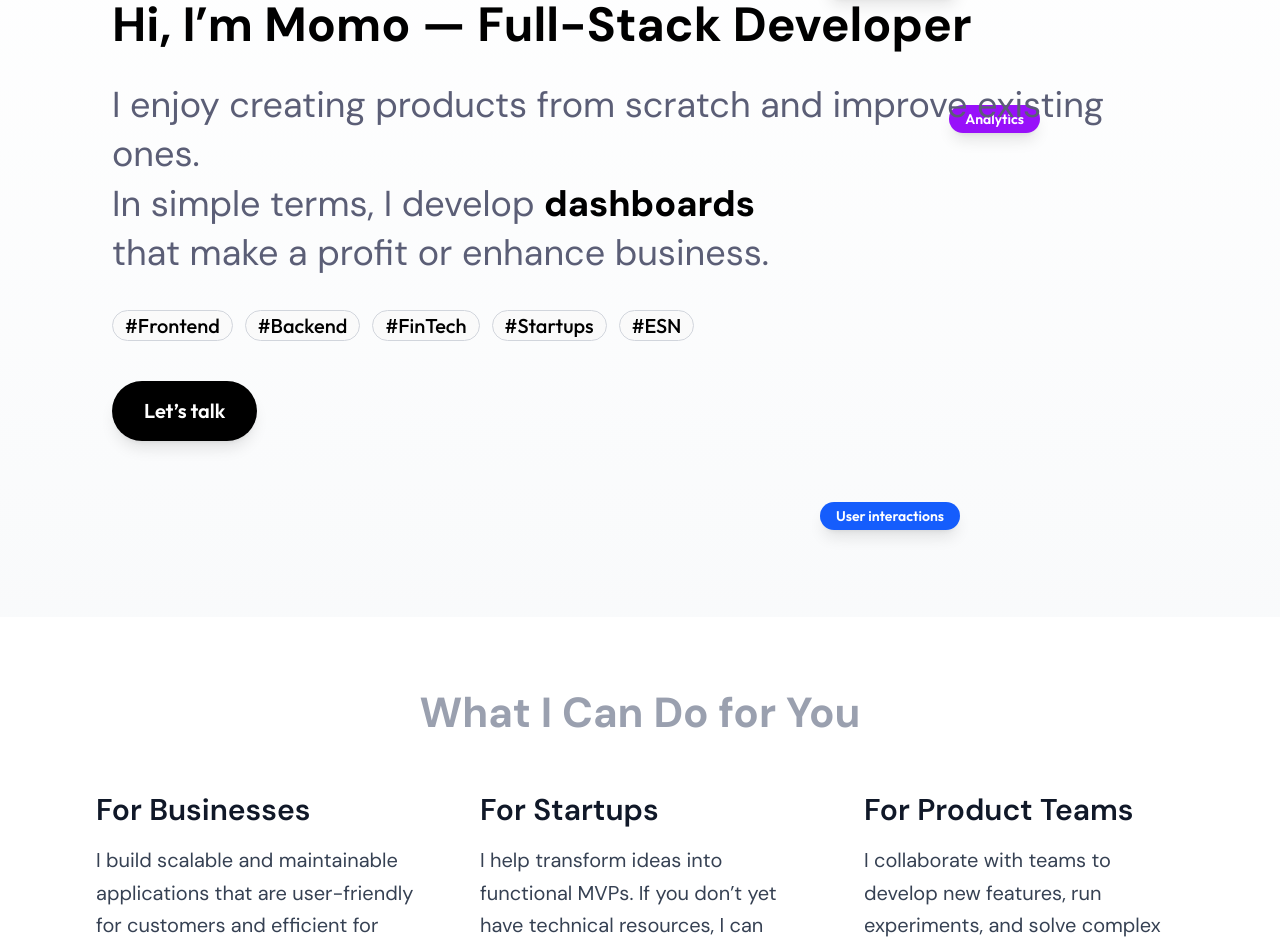
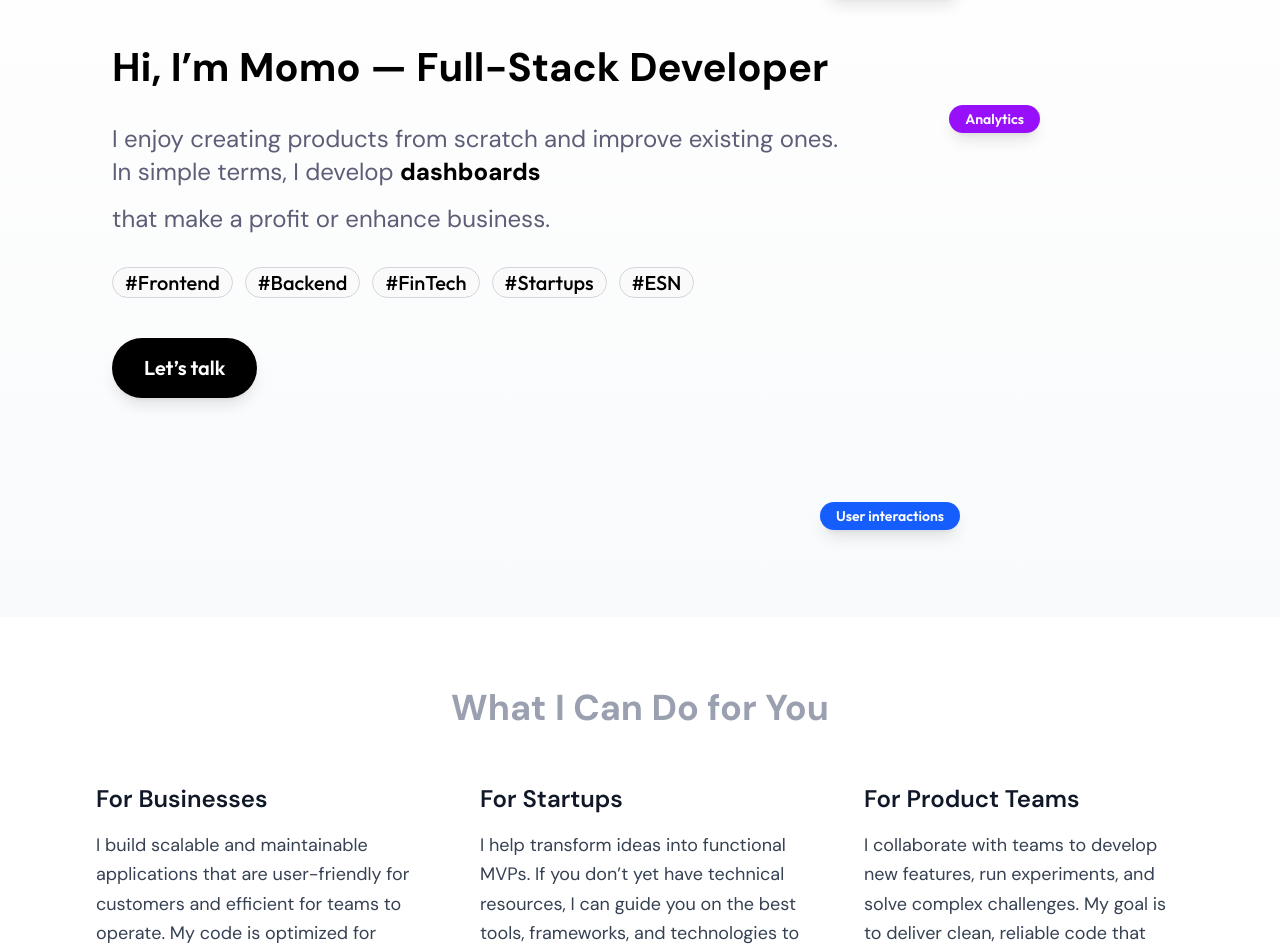
Before and after one commit to Andamlaka/personal-portfolio, a React (Vite) app in the folder portfolio/: page / in a window 1280 px wide. Shown: the part 183-1131 px from the top of the page. Built offline with nearby package versions, Linux system fonts and the light colour scheme.

Commit message:
updating

```diff
--- a/portfolio/src/components/AboutTech.jsx
+++ b/portfolio/src/components/AboutTech.jsx
@@ -12,7 +12,7 @@ import { DiCode } from "react-icons/di";   // ✅ For C language
 
 const skills = {
 "Programming Languages": [
-  { name: "C", icon: <DiCode className="text-blue-600 text-2xl" /> },
+  { name: "C", icon: <DiCode className="text-blue-600 text-xl" /> },
   { name: "Java", icon: <FaJava className="text-red-600" /> },
   { name: "JavaScript", icon: <SiJavascript className="text-yellow-500" /> },
   { name: "TypeScript", icon: <SiTypescript className="text-blue-500" /> },
@@ -43,7 +43,7 @@ export default function TechSection() {
           initial={{ opacity: 0, y: -20 }}
           animate={{ opacity: 1, y: 0 }}
           transition={{ duration: 0.6 }}
-          className="text-3xl md:text-4xl font-bold text-gray-900 dark:text-white mb-12"
+          className="text-xl md:text-2xl font-bold text-gray-900 dark:text-white mb-12"
         >
           My Skills / Toolset
         </motion.h2>
--- a/portfolio/src/components/HeroSection.jsx
+++ b/portfolio/src/components/HeroSection.jsx
@@ -32,11 +32,11 @@ export default function HeroSection() {
       <div className="relative z-10 w-full max-w-6xl mx-auto text-center lg:text-left lg:mx-0 lg:pl-20">
         {/* Text block */}
         <div className="px-2 sm:px-6 md:px-12 lg:px-0">
-          <h1 className="font-dm font-bold text-3xl sm:text-4xl md:text-5xl lg:text-[48px] leading-tight sm:leading-[56px] lg:leading-[62px] text-black dark:text-white">
+          <h1 className="font-dm font-bold text-2xl sm:text-2xl md:text-3xl lg:text-[40px] leading-tight sm:leading-[56px] lg:leading-[62px] text-black dark:text-white">
             Hi, I’m Momo — Full-Stack Developer
           </h1>
 
-          <p className="mt-6 font-dm text-base sm:text-xl md:text-2xl lg:text-4xl leading-snug text-secondary dark:text-gray-300">
+          <p className="mt-6 font-dm text-base sm:text-xl  lg:text-2xl leading-snug text-secondary dark:text-gray-300">
             I enjoy creating products from scratch and improve existing ones.
             <br />
             In simple terms, I develop{" "}
--- a/portfolio/src/components/WhatICanDo.jsx
+++ b/portfolio/src/components/WhatICanDo.jsx
@@ -28,7 +28,7 @@ export default function WhatICanDo() {
         initial={{ opacity: 0, y: 30 }}
         animate={{ opacity: 1, y: 0 }}
         transition={{ duration: 0.6, ease: "easeOut" }}
-        className="text-[28px] sm:text-[32px] md:text-[36px] lg:text-[42px] font-dm text-heading font-bold mb-12  dark:text-white"
+        className="text-[28px] sm:text-[20px] md:text-[30px] lg:text-[36px] font-dm text-heading font-bold mb-12  dark:text-white"
       >
         What I Can Do for You
       </motion.h2>
@@ -53,10 +53,10 @@ export default function WhatICanDo() {
             transition={{ duration: 0.6, ease: "easeOut" }}
             className="space-y-4"
           >
-            <h3 className="text-2xl sm:text-3xl font-dm font-semibold">
+            <h3 className="text-xl sm:text-2xl font-dm font-semibold">
               {item.title}
             </h3>
-            <p className="text-lg sm:text-xl font-dm text-gray-700 dark:text-gray-300 leading-relaxed">
+            <p className="text-base sm:text-lg font-dm text-gray-700 dark:text-gray-300 leading-relaxed">
               {item.description}
             </p>
           </motion.div>
```
